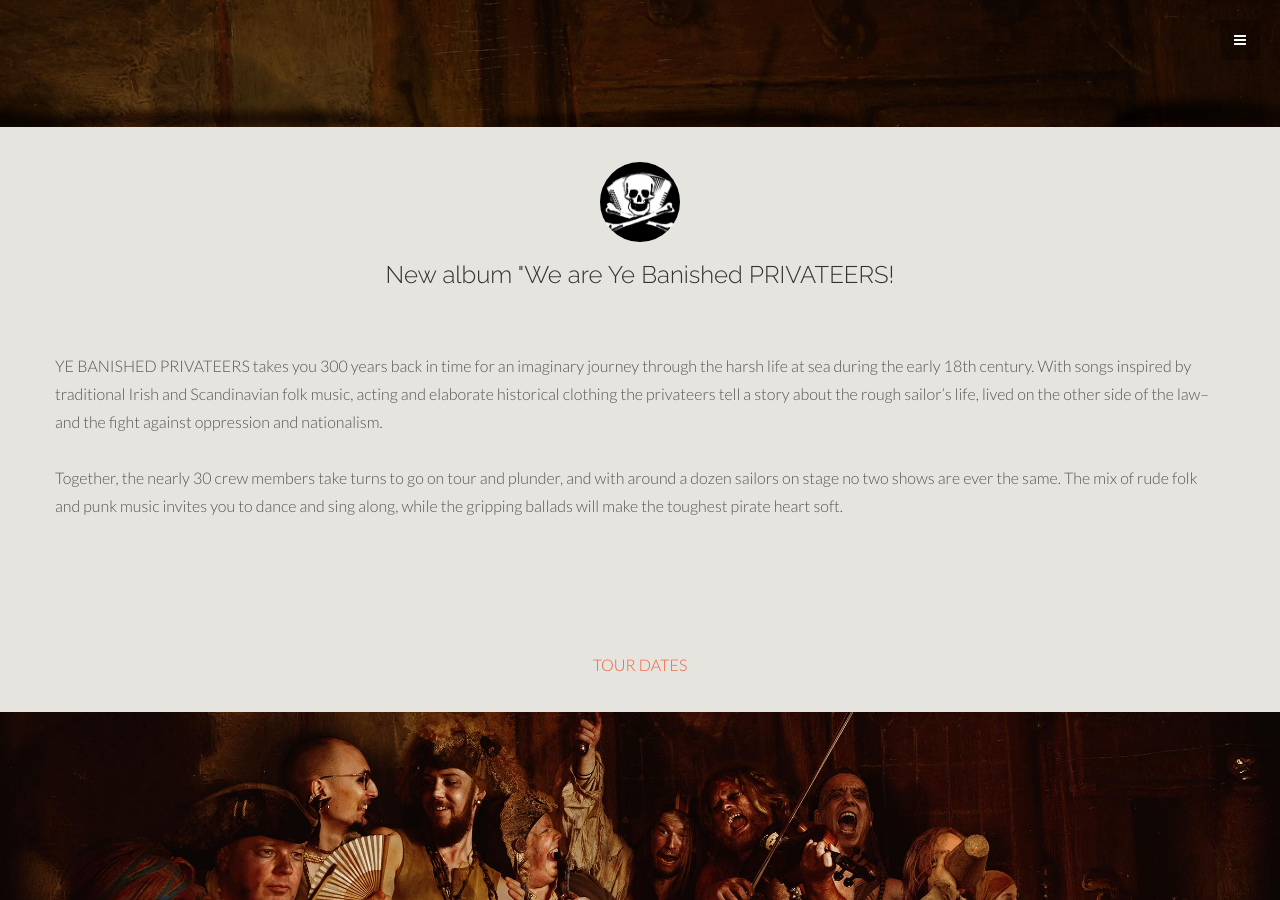
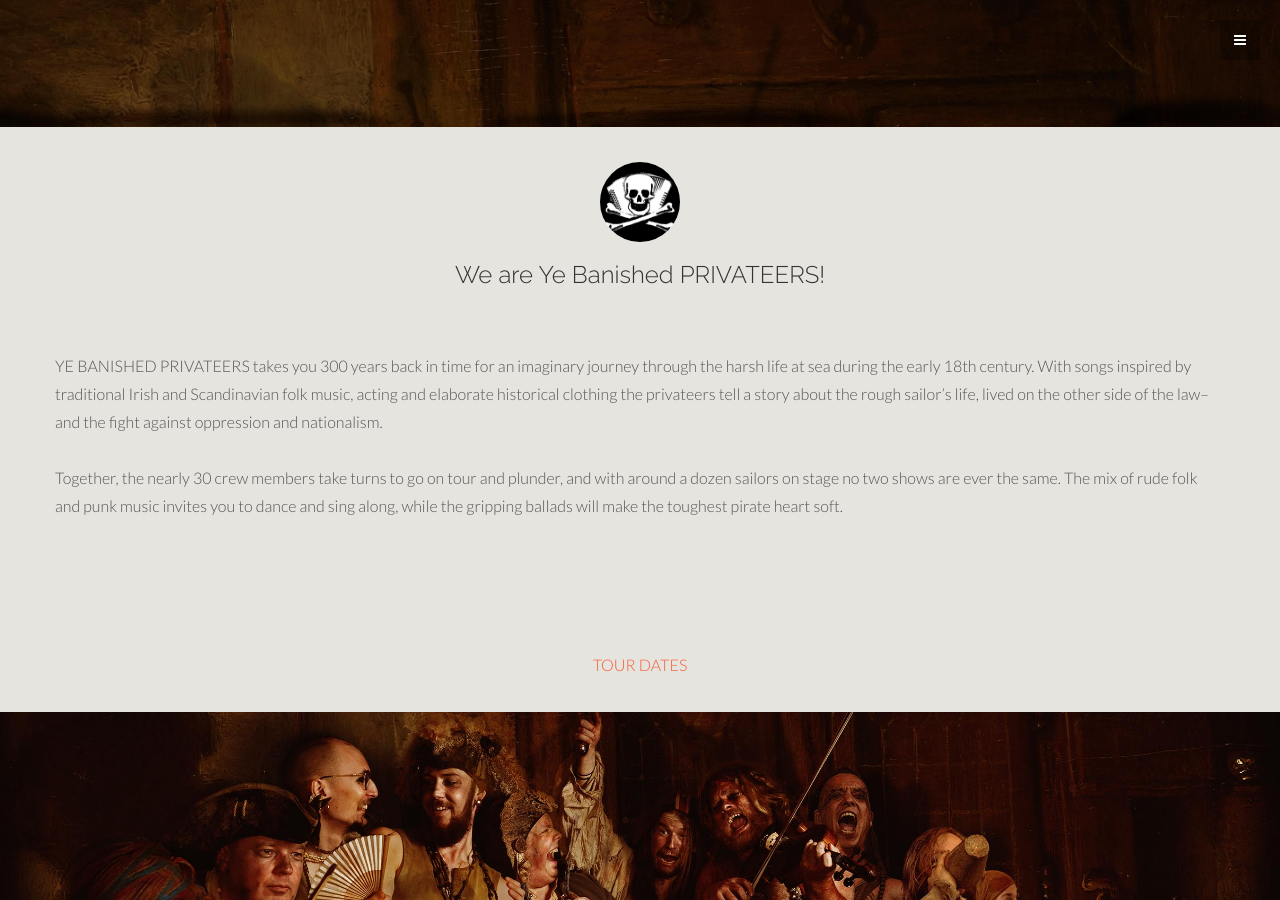
Before and after one commit to danielwerthen/yebanished, a Jekyll site: the page built from index.html, in a window 1280 px wide and 900 px high, scrolled down 573 px. Built offline with Jekyll 4.4.1, drawn with Linux system fonts in a browser that asks for light colours; a script that is not in the unit is left out.

Commit message:
Update about.yml

```diff
--- a/_data/about.yml
+++ b/_data/about.yml
@@ -1,4 +1,4 @@
-header: New album "We are Ye Banished PRIVATEERS!
+header: We are Ye Banished PRIVATEERS!
 body: <p align="left">YE BANISHED PRIVATEERS takes you 300 years back in time for an imaginary journey through the harsh life at sea during the early 18th century. With songs inspired by traditional Irish and Scandinavian folk music, acting and elaborate historical clothing the privateers tell a story about the rough sailor’s life, lived on the other side of the law– and the fight against oppression and nationalism.
       <br><br>
       Together, the nearly 30 crew members take turns to go on tour and plunder, and with around a dozen sailors on stage no two shows are ever the same. The mix of rude folk and punk music invites you to dance and sing along, while the gripping ballads will make the toughest pirate heart soft.</p>
```
